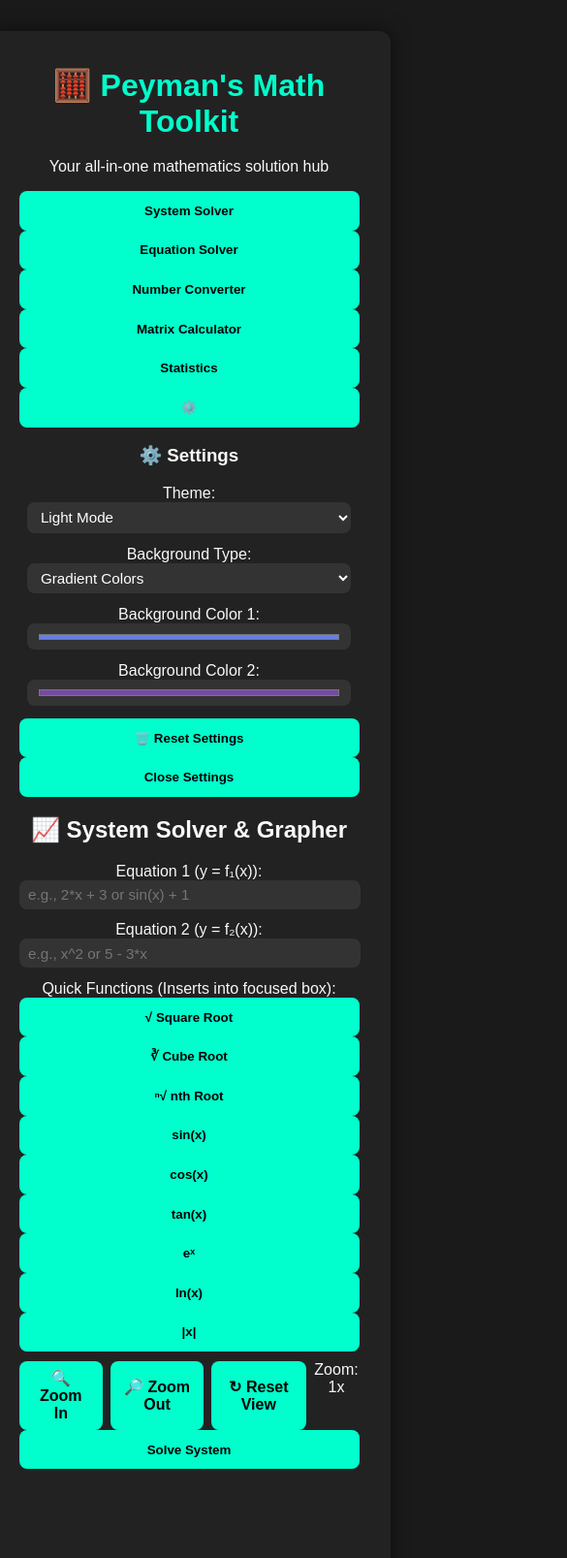
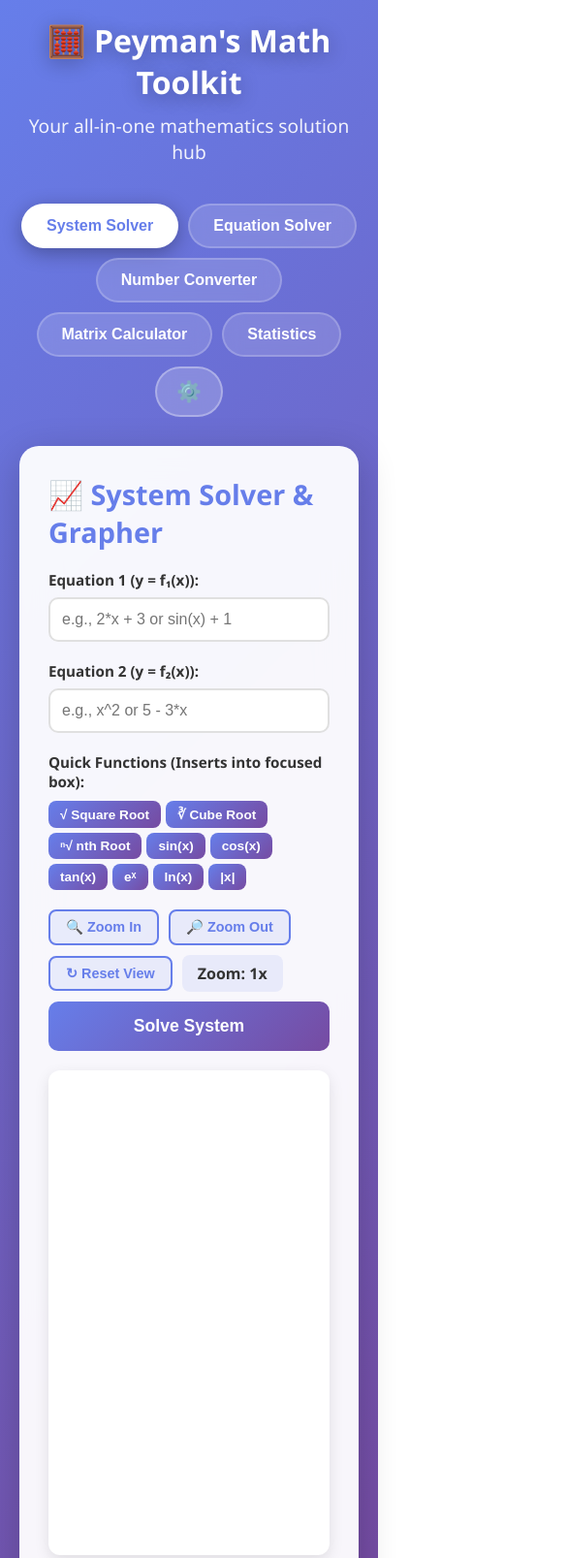
Before and after one commit to LuaIsBetterThanPython/test-website, a plain HTML site: page index.html in a window 390 px wide. Shown: the top 1607 px of the page at 97% size, 585 px wide, since content can reach past the window. Drawn offline with Linux system fonts and the light colour scheme.

Commit message:
Update style.css

```diff
--- a/style.css
+++ b/style.css
@@ -1,157 +1,366 @@
+* {
+  margin: 0;
+  padding: 0;
+  box-sizing: border-box;
+}
+
+:root {
+  --bg-color-1: #667eea;
+  --bg-color-2: #764ba2;
+  --text-color: #333;
+  --card-bg: rgba(255, 255, 255, 0.95);
+  --grid-color: #e0e0e0;
+  --axis-color: #666;
+  --input-bg: white;
+  --input-border: #e0e0e0;
+  --result-bg : linear-gradient(135deg, #f5f7fa 0%, #c3cfe2 100%);
+}
+
+body[data-theme="dark"] {
+  --text-color: #e0e0e0;
+  --card-bg: rgba(30, 30, 40, 0.95);
+  --grid-color: #444;
+  --axis-color: #999;
+  --input-bg: #2a2a3a;
+  --input-border: #444;
+  --result-bg : linear-gradient(135deg, #65585800 0%, #7541e2bd 100%);
+}
+
 body {
-  background: #1a1a1a;
-  color: #f8f8f8;
-  font-family: "Poppins", sans-serif;
-  display: flex;
-  align-items: flex-start;
-  justify-content: center;
+  font-family: 'Segoe UI', Tahoma, Geneva, Verdana, sans-serif;
+  background: linear-gradient(135deg, var(--bg-color-1) 0%, var(--bg-color-2) 100%);
   min-height: 100vh;
-  margin: 0;
-  padding-top: 2rem;
-  transition: background 0.4s, color 0.4s;
+  padding: 20px;
+  transition: all 0.3s ease;
 }
 
 .container {
-  background: #222;
-  padding: 2rem;
-  border-radius: 12px;
-  width: 90%;
-  max-width: 500px;
-  box-shadow: 0 0 20px rgba(0,0,0,0.5);
-  text-align: center;
+  max-width: 1200px;
+  margin: 0 auto;
 }
 
-/* Titles */
-.project-title {
-  font-size: 2rem;
-  color: #ffcc00;
-  font-weight: bold;
-  margin-bottom: 0.5rem;
+header {
+  text-align: center;
+  margin-bottom: 40px;
+  animation: slideDown 0.6s ease;
+}
+
+@keyframes slideDown {
+  from { opacity: 0; transform: translateY(-30px); }
+  to { opacity: 1; transform: translateY(0); }
 }
 
 h1 {
-  color: #00ffcc;
-  margin-top: 0.3rem;
-  margin-bottom: 1.2rem;
+  font-size: 3rem;
+  color: white;
+  text-shadow: 0 4px 20px rgba(0, 0, 0, 0.3);
+  margin-bottom: 10px;
+  font-weight: 800;
 }
 
-input, select {
-  width: 95%;
-  max-width: 380px;
-  padding: 0.4rem 0.6rem;
-  margin-bottom: 0.8rem;
-  border-radius: 8px;
-  border: none;
-  background: #333;
-  color: #fff;
+.subtitle {
+  color: rgba(255, 255, 255, 0.9);
+  font-size: 1.2rem;
+}
+
+.nav-tabs {
+  display: flex;
+  gap: 10px;
+  flex-wrap: wrap;
+  justify-content: center;
+  margin-bottom: 30px;
+}
+
+.tab-btn {
+  background: rgba(255, 255, 255, 0.15);
+  backdrop-filter: blur(10px);
+  border: 2px solid rgba(255, 255, 255, 0.2);
+  padding: 12px 24px;
+  border-radius: 50px;
+  color: white;
+  font-size: 1rem;
+  cursor: pointer;
+  transition: all 0.3s ease;
+  font-weight: 600;
+}
+
+.tab-btn:hover {
+  background: rgba(255, 255, 255, 0.25);
+  transform: translateY(-2px);
+}
+
+.tab-btn.active {
+  background: white;
+  color: #667eea;
+  box-shadow: 0 5px 20px rgba(0, 0, 0, 0.3);
+}
+
+.settings-btn {
+  background: rgba(255, 255, 255, 0.2);
+  backdrop-filter: blur(10px);
+  border: 2px solid rgba(255, 255, 255, 0.3);
+  padding: 12px 20px;
+  border-radius: 50px;
+  color: white;
+  font-size: 1.3rem;
+  cursor: pointer;
+  transition: all 0.3s ease;
+}
+
+.settings-btn:hover {
+  background: rgba(255, 255, 255, 0.3);
+  transform: rotate(90deg);
+}
+
+.settings-panel {
+  background: var(--card-bg);
+  backdrop-filter: blur(20px);
+  border-radius: 20px;
+  padding: 30px;
+  box-shadow: 0 10px 40px rgba(0, 0, 0, 0.3);
+  margin-bottom: 20px;
+  display: none;
+  animation: cardSlideUp 0.5s ease;
+}
+
+.settings-panel.show {
+  display: block;
+}
+
+.settings-panel h3 {
+  color: #667eea;
+  margin-bottom: 20px;
+  font-size: 1.5rem;
+}
+
+.tool-card {
+  background: var(--card-bg);
+  backdrop-filter: blur(20px);
+  border-radius: 20px;
+  padding: 30px;
+  box-shadow: 0 10px 40px rgba(0, 0, 0, 0.2);
+  display: none;
+  animation: cardSlideUp 0.5s ease;
+}
+
+@keyframes cardSlideUp {
+  from { opacity: 0; transform: translateY(30px); }
+  to { opacity: 1; transform: translateY(0); }
+}
+
+.tool-card.active {
+  display: block;
+}
+
+.tool-card h2 {
+  color: #667eea;
+  margin-bottom: 20px;
+  font-size: 1.8rem;
+}
+
+.input-group {
+  margin-bottom: 20px;
+}
+
+label {
+  display: block;
+  color: var(--text-color);
+  font-weight: 600;
+  margin-bottom: 8px;
   font-size: 0.95rem;
 }
 
-button {
+input, select, textarea {
   width: 100%;
-  padding: 0.8rem;
-  background: #00ffcc;
-  border: none;
-  border-radius: 8px;
-  font-weight: bold;
-  cursor: pointer;
-  color: #000;
-  transition: background 0.3s, transform 0.2s;
+  padding: 12px;
+  border: 2px solid var(--input-border);
+  border-radius: 10px;
+  font-size: 1rem;
+  transition: all 0.3s ease;
+  background: var(--input-bg);
+  color: var(--text-color);
 }
 
-button:hover {
-  background: #00cc99;
-  transform: scale(1.03);
+input:focus, select:focus, textarea:focus {
+  outline: none;
+  border-color: #667eea;
+  box-shadow: 0 0 0 3px rgba(102, 126, 234, 0.1);
 }
 
-.output, .steps {
-  background: #111;
-  margin-top: 1rem;
-  padding: 1rem;
-  border-radius: 8px;
-  text-align: left;
-  font-size: 0.9rem;
-  opacity: 0;
-  transform: translateY(10px);
-  transition: opacity 0.4s ease, transform 0.4s ease;
-  display: none;
+input[type="color"] {
+  height: 50px;
+  cursor: pointer;
 }
 
-.output.show, .steps.show, #graph.show {
-  display: block;
-  opacity: 1;
-  transform: translateY(0);
+button.calc-btn {
+  width: 100%;
+  padding: 15px;
+  background: linear-gradient(135deg, #667eea 0%, #764ba2 100%);
+  color: white;
+  border: none;
+  border-radius: 10px;
+  font-size: 1.1rem;
+  font-weight: 700;
+  cursor: pointer;
+  transition: all 0.3s ease;
+  margin-top: 10px;
 }
 
-.graph-wrapper {
-  position: relative;
-  margin-top: 1.5rem;
+button.calc-btn:hover {
+  transform: translateY(-2px);
+  box-shadow: 0 10px 25px rgba(102, 126, 234, 0.4);
 }
 
-#graph {
+.reset-btn {
   width: 100%;
-  max-width: 400px;
-  height: 400px;
-  background: radial-gradient(circle at center, #111 60%, #000);
+  padding: 15px;
+  background: #ffb3ba;
+  color: #333;
+  border: none;
+  border-radius: 10px;
+  font-size: 1.1rem;
+  font-weight: 700;
+  cursor: pointer;
+  transition: all 0.3s ease;
+  margin-top: 10px;
+  margin-bottom: 10px;
+}
+
+.reset-btn:hover {
+  transform: translateY(-2px);
+  box-shadow: 0 10px 25px rgba(255, 179, 186, 0.4);
+  background: #ff9ca3;
+}
+
+.button-row {
+  display: flex;
+  flex-wrap: wrap;
+  gap: 8px;
+  margin-top: 10px;
+}
+
+.func-btn {
+  background: linear-gradient(135deg, #667eea 0%, #764ba2 100%);
+  color: white;
+  border: none;
+  padding: 8px 16px;
   border-radius: 8px;
-  margin: 0 auto;
-  box-shadow: 0 0 20px rgba(0,255,204,0.2);
-  opacity: 0;
-  transform: scale(0.95);
-  transition: opacity 0.6s ease, transform 0.6s ease;
+  cursor: pointer;
+  font-size: 0.9rem;
+  font-weight: 600;
+  transition: all 0.3s ease;
+}
+
+.func-btn:hover {
+  transform: translateY(-2px);
+  box-shadow: 0 5px 15px rgba(102, 126, 234, 0.4);
 }
 
 .zoom-controls {
   display: flex;
-  justify-content: center;
-  margin-top: 0.6rem;
-  gap: 0.5rem;
+  gap: 10px;
+  align-items: center;
+  margin-top: 15px;
+  flex-wrap: wrap;
 }
 
-.zoom-controls button {
-  width: auto;
-  padding: 0.5rem 0.8rem;
-  font-size: 1rem;
+.zoom-btn {
+  background: rgba(102, 126, 234, 0.1);
+  color: #667eea;
+  border: 2px solid #667eea;
+  padding: 8px 16px;
+  border-radius: 8px;
+  cursor: pointer;
+  font-size: 0.9rem;
+  font-weight: 600;
+  transition: all 0.3s ease;
 }
 
-#theme-toggle {
-  margin-top: 1.5rem;
-  background: #ffcc00;
-  transition: background 0.3s, transform 0.2s;
+.zoom-btn:hover {
+  background: #667eea;
+  color: white;
 }
 
-#theme-toggle:hover {
-  background: #ffaa00;
-  transform: scale(1.05);
+#zoom-level {
+  color: var(--text-color);
+  font-weight: 600;
+  padding: 8px 16px;
+  background: rgba(102, 126, 234, 0.1);
+  border-radius: 8px;
 }
 
-body.light-mode {
-  background: #f8f8f8;
-  color: #111;
+.result-box {
+  margin-top: 25px;
+  padding: 20px;
+  background: var(--result-bg);
+  border-radius: 12px;
+  border-left: 5px solid #667eea;
+  display: none;
 }
 
-body.light-mode .container {
-  background: #fff;
-  color: #000;
+.result-box.show {
+  display: block;
+  animation: slideIn 0.4s ease;
 }
 
-body.light-mode input, body.light-mode select {
-  background: #f0f0f0;
-  color: #000;
+@keyframes slideIn {
+  from { opacity: 0; transform: translateX(-20px); }
+  to { opacity: 1; transform: translateX(0); }
 }
 
-body.light-mode .output, body.light-mode .steps, body.light-mode #graph {
-  background: #fafafa;
-  box-shadow: 0 0 15px rgba(0,0,0,0.1);
+.result-box h3 {
+  color: #667eea;
+  margin-bottom: 15px;
+  font-size: 1.3rem;
 }
 
-body.light-mode button {
-  background: #00cc99;
-  color: #fff;
+.result-box p {
+  color: var(--text-color);
+  font-size: 1.1rem;
+  margin: 8px 0;
+  line-height: 1.6;
 }
 
-@keyframes pulse {
-  0% { box-shadow: 0 0 0 0 rgba(255,204,0,0.7); }
-  70% { box-shadow: 0 0 0 15px rgba(255,204,0,0); }
-  100% { box-shadow: 0 0 0 0 rgba(255,204,0,0); }
+.grid-2 {
+  display: grid;
+  grid-template-columns: 1fr 1fr;
+  gap: 15px;
 }
+
+canvas {
+  width: 100%;
+  max-width: 700px;
+  height: 500px;
+  border-radius: 12px;
+  margin: 20px auto;
+  display: block;
+  background: var(--input-bg);
+  box-shadow: 0 5px 15px rgba(0, 0, 0, 0.1);
+  cursor: grab;
+}
+
+canvas:active {
+  cursor: grabbing;
+}
+
+#linear-graph {
+  max-width: 500px;
+  height: 400px;
+}
+
+.error {
+  color: #e74c3c;
+  font-weight: 600;
+}
+
+.success {
+  color: #27ae60;
+  font-weight: 600;
+}
+
+@media (max-width: 768px) {
+  h1 { font-size: 2rem; }
+  .grid-2 { grid-template-columns: 1fr; }
+  .button-row { gap: 5px; }
+  .func-btn { padding: 6px 12px; font-size: 0.85rem; }
+}
```
